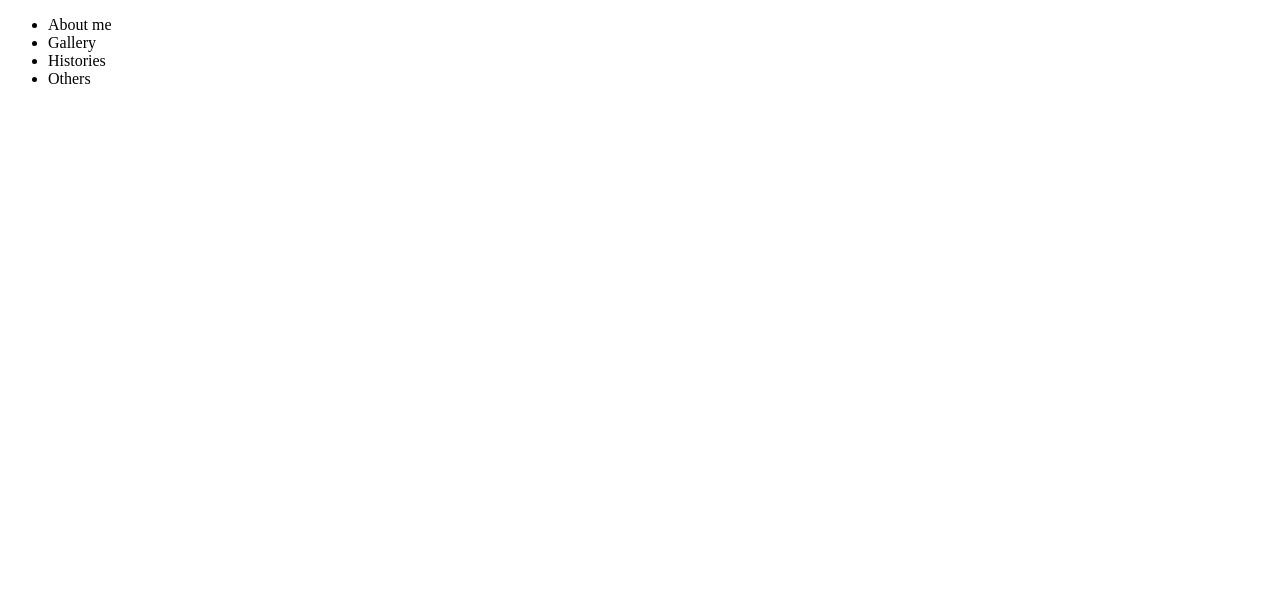
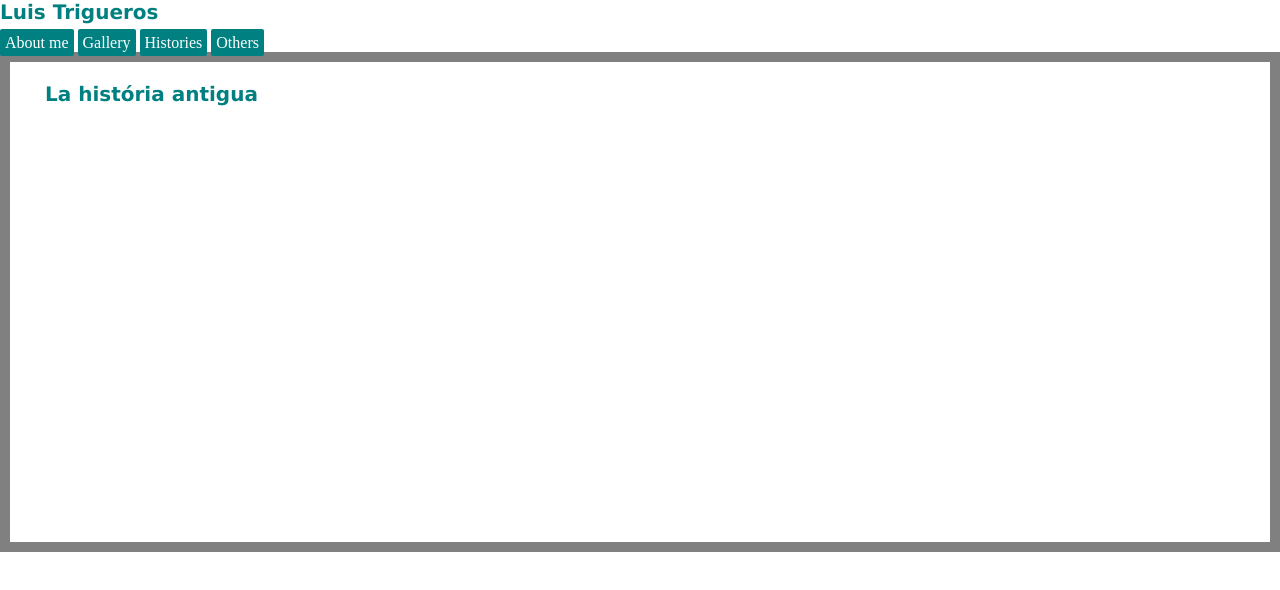
Before and after one commit to luifer90/Practicas-de-desarrollo-web, a plain HTML site: page index.html in a window 1280 px wide. Drawn offline with Linux system fonts and the light colour scheme.

Commit message:
se agregaron cambios al css y html sobre la barra de navegación

```diff
--- a/index.html
+++ b/index.html
@@ -8,19 +8,20 @@
     <link rel="stylesheet" href="./style.css"
 </head>
 <body>
-    <header>
+    <header class="page-header">
+        <h1 id="page-title" class="title">Luis Trigueros</h1>
         <nav>
-            <ul>
-                <li>About me</li>
-                <li>Gallery</li>
-                <li>Histories</li>
-                <li>Others</li>
+            <ul id="main-nav" class="nav">
+                <li><a href="">About me</a></li>
+                <li><a href="">Gallery</a></li>
+                <li><a href="">Histories</a></li>
+                <li><a href="">Others</a></li>
             </ul>
         </nav>
     </header>
     <main>
         <section>
-            <h1></h1>
+            <h1>La história antigua</h1>
         </section>
     </main>
 </body>
--- a/style.css
+++ b/style.css
@@ -0,0 +1,36 @@
+* {
+    box-sizing: border-box;
+    padding: 0;
+    margin: 0;
+}
+
+h1 {
+    color: teal;
+    font-family: Verdana, Geneva, Tahoma, sans-serif;
+    font-size: 20px;
+    margin-bottom: 10px;
+}
+
+#main-nav {
+    margin-top: 10px;
+    list-style-type: none;
+}
+
+#main-nav li {
+    display: inline-block;
+}
+
+#main-nav a {
+    color:white;
+    background-color:teal;
+    padding: 5px;
+    border-radius: 2px;
+    text-decoration: none;
+
+}
+main {
+    width: 100%;
+    height: 500px;
+    border: 10px solid gray;
+    padding: 20px 35px;
+}
```
